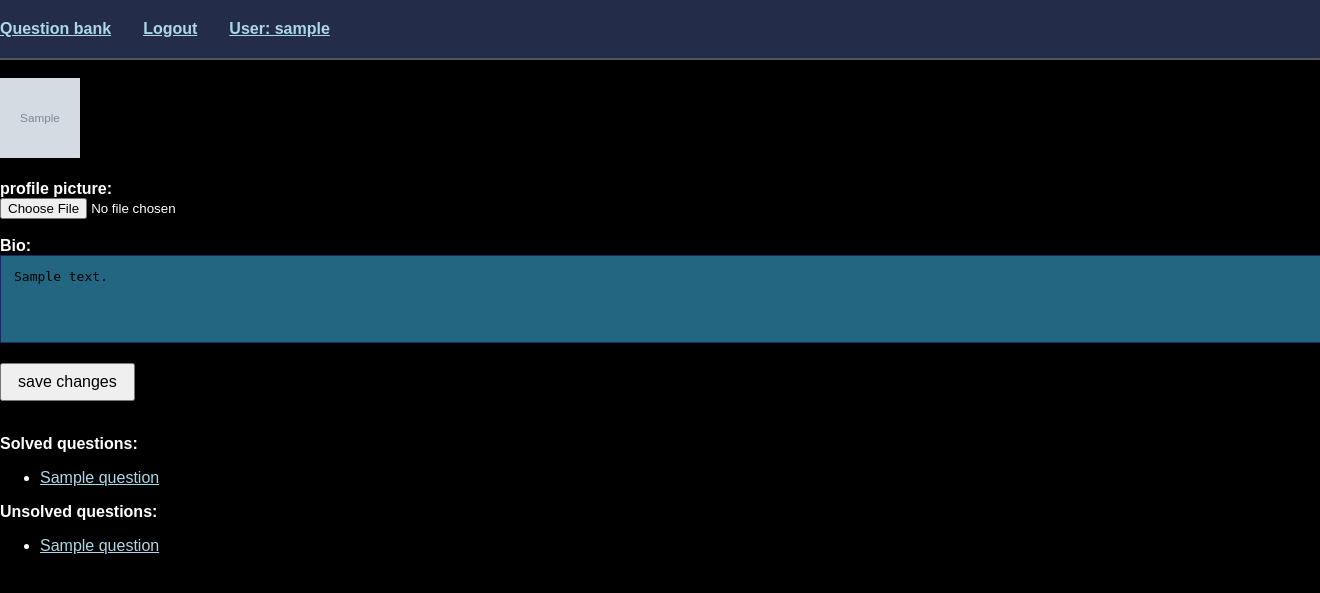
After one commit to fatemeh-akhondi/myapp, a Django app: page /testit/profile/1/ in a window 1320 px wide; the page is wider, and only the part inside the window is pictured. The commit adds this page. Shown: the top 593 px of that part. Run offline with Django 5.2, Linux system fonts and the light colour scheme; a user stored in the database is signed in; tables that the repository leaves empty hold one stand-in row (values such as "Sample post"); grey boxes marked "Sample" are stand-in pictures.

Commit message:
Add: saving user data, user_profile added

```diff
--- a/mysite/settings.py
+++ b/mysite/settings.py
@@ -11,6 +11,7 @@ https://docs.djangoproject.com/en/5.2/ref/settings/
 """
 
 from pathlib import Path
+import os
 
 # Build paths inside the project like this: BASE_DIR / 'subdir'.
 BASE_DIR = Path(__file__).resolve().parent.parent
@@ -122,3 +123,7 @@ STATIC_URL = 'static/'
 # https://docs.djangoproject.com/en/5.2/ref/settings/#default-auto-field
 
 DEFAULT_AUTO_FIELD = 'django.db.models.BigAutoField'
+
+
+MEDIA_URL = '/media/'
+MEDIA_ROOT = os.path.join(BASE_DIR, 'media')
--- a/mysite/urls.py
+++ b/mysite/urls.py
@@ -16,8 +16,10 @@ Including another URLconf
 """
 from django.contrib import admin
 from django.urls import path, include
+from django.conf.urls.static import static
+from django.conf import settings
 
 urlpatterns = [
 	path("testit/", include("testit.urls")),
 	path("admin/", admin.site.urls),
-]
+] + static(settings.MEDIA_URL, document_root=settings.MEDIA_ROOT)
--- a/templates/testit/base.html
+++ b/templates/testit/base.html
@@ -21,7 +21,7 @@
 
 		{% if user.is_authenticated %}
 			<a href="{% url 'testit:logout' %}"> Logout </a>
-			User: {{user.username}}
+			<a href="{% url 'testit:profile' id=user.id %}"> User: {{user.username}} </a>
 		{% else %}
 			<a href="{% url 'testit:login' %}"> Login </a>
 			<a href="{% url 'testit:signup' %}"> Signup </a>
--- a/templates/testit/index.html
+++ b/templates/testit/index.html
@@ -1,5 +1,9 @@
 {% extends "testit/base.html" %}
 
 {% block content %}
-    <a href="{%url 'testit:question_bank' %}"> question-bank </a>
+    <ul>
+    <strong> <li>
+         <a href="{%url 'testit:question_bank' %}"><strong> question-bank </strong> </a>
+         </li> </strong>
+    </ul>
 {% endblock %}
--- a/templates/testit/login.html
+++ b/templates/testit/login.html
@@ -5,5 +5,9 @@
     {% csrf_token %}
     {{ form }}
     <input type="submit" value="login">
+
+    {% if error %}
+    <p style="color: red;"> {{error}} </p>
+    {% endif %}
 </form>
 {% endblock %}
--- /dev/null
+++ b/templates/testit/profile.html
@@ -0,0 +1,41 @@
+{% extends "testit/base.html" %}
+
+{% block content %}
+    <br>
+    {% if profile.profile_picture %}
+    <img src="{{profile.profile_picture.url}}" name="picture" height="80" width="80">
+    {% endif %} <br><br>
+
+    <form method="POST" enctype="multipart/form-data">
+        {% csrf_token %}
+
+        <label><strong>profile picture:</label></strong><br>
+        <input type="file" name="pic" accept="image/*"><br><br>
+
+        <label><strong>Bio: </label></strong><br>
+        <textarea name = "bio" rows="4" cols="50">{{profile.bio}}</textarea>
+
+        <button type="submit">save changes</button> <br><br>
+    </form>
+
+
+    <p> <strong> Solved questions: </strong></p>
+    <ul>
+        {% for question in profile.solved_questions.all %}
+        <li>
+            <a href="{% url 'testit:question_detail' question.id %}">
+                    {{ question.title }} </a>
+        </li>
+        {% endfor %}
+    </ul>
+
+    <p> <strong> Unsolved questions: </strong></p>
+    <ul>
+        {% for question in profile.tried_questions.all %}
+        <li>
+            <a href="{% url 'testit:question_detail' question.id %}">
+                    {{ question.title }} </a>
+        </li>
+        {% endfor %}
+    </ul>
+{% endblock %}
--- a/testit/models.py
+++ b/testit/models.py
@@ -1,4 +1,5 @@
 from django.db import models
+from django.contrib.auth.models import User
 
 class Question(models.Model):
 	title = models.CharField(max_length=200)
@@ -18,3 +19,12 @@ class TestCase(models.Model):
 		all_test_cases = self.question.testCases.all()
 
 		return list(all_test_cases).index(self) + 1
+
+
+class UserProfile(models.Model):
+	user = models.OneToOneField(User, on_delete=models.CASCADE)
+
+	profile_picture = models.ImageField(upload_to='avatars/', blank=True)
+	bio = models.TextField(blank=True)
+	solved_questions = models.ManyToManyField(Question, blank=True, related_name='solved_userProfiles')
+	tried_questions = models.ManyToManyField(Question, blank=True, related_name='tried_userProfiles')
--- a/testit/urls.py
+++ b/testit/urls.py
@@ -15,4 +15,5 @@ urlpatterns = [
     path("logout/", views.logout_view, name="logout"),
     path("login/", views.login_view, name="login"),
     path("signup/", views.signup_view, name="signup"),
+    path("profile/<int:id>/", views.profile, name="profile"),
 ]
--- a/testit/views.py
+++ b/testit/views.py
@@ -27,8 +27,8 @@ class QuestionView:
 			"show_editor": False,
 		})
 
-	@classmethod
-	def question_editor(cls, request, id):
+	@staticmethod
+	def question_editor(request, id):
 		if (request.user.is_authenticated == False):
 			return redirect("testit:login")
 
@@ -53,6 +53,8 @@ class QuestionView:
 			form = CodeForm()
 			success = None
 
+		QuestionView.update_user_question_status(request.user, question, success)
+
 		return render(request, "testit/editor.html", {
 			"question": question,
 			"form" : form,
@@ -61,6 +63,17 @@ class QuestionView:
 			"success" : success,
 			"wrong_test_case" : wrong_test_case
 		})
+
+	@staticmethod
+	def update_user_question_status(current_user, question, is_solved):
+		if (is_solved):
+			if (current_user.userprofile.tried_questions.all().filter(id=question.id).exists):
+				current_user.userprofile.tried_questions.remove(question)
+			current_user.userprofile.solved_questions.add(question)
+			print("soo added")
+		elif (not current_user.userprofile.solved_questions.all().filter(id=question.id).exists()):
+			current_user.userprofile.tried_questions.add(question)
+			print("added")
 
 class Utils:
 	@classmethod
@@ -87,8 +100,8 @@ class Utils:
 		return output
 
 class DetailView(generic.DetailView):
-    model = Question
-    template_name = "testit/editor.html"
+	model = Question
+	template_name = "testit/editor.html"
 
 def index(request):
 	return render(request, "testit/index.html")
@@ -146,3 +159,23 @@ def signup_view(request):
 	return render(request, "testit/signup.html", {
 		"form": form,
 	})
+
+def profile(request, id):
+	if (request.user.is_authenticated == False):
+		return render(request, "login.html", {"error": "you are not logged in"})
+	if (request.user.id != id):
+		return render(request, "login.html", {"error": "access denied"})
+
+	profile = request.user.userprofile
+
+	if request.method == "POST":
+		new_pic = request.FILES.get("pic")
+		new_bio = request.POST.get("bio")
+		if (new_pic is not None):
+			profile.profile_picture = new_pic
+		if (new_bio is not None):
+			profile.bio = new_bio
+
+		profile.save()
+
+	return render(request, "testit/profile.html", {'profile' : profile})
```
Also changed, not shown: testit/admin.py (+15 -2 lines), media/avatars/goose.jpg (added), testit/migrations/0004_customuser.py (added), testit/migrations/0005_userprofile_delete_customuser.py (added), testit/migrations/0006_userprofile_profile_picture_and_more.py (added).
